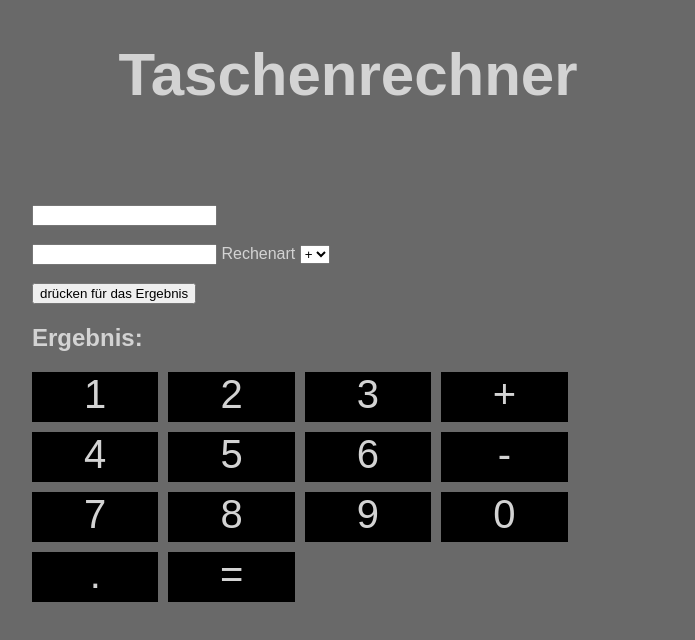
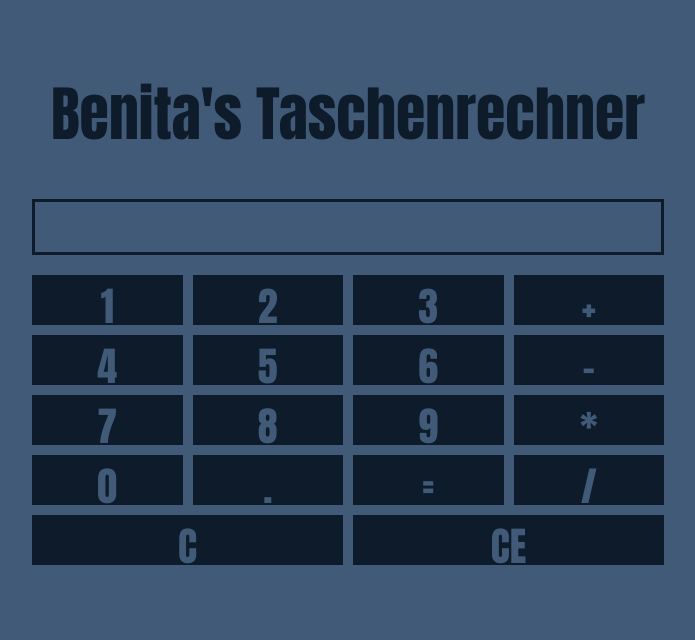
Before and after one commit to 1877tree/Praktikum, a plain HTML site: page javascript/index.html in a window 1280 px wide. Shown: the whole page, without its empty margins (292-987 px from the left). Drawn offline with Linux system fonts and the light colour scheme.

Commit message:
taschenrechner

```diff
--- a/javascript/index.html
+++ b/javascript/index.html
@@ -1,124 +1,40 @@
 <!DOCTYPE html>
 <head>
-	<style>
-		h1{
-			font-family: Arial,serif;
-			font-size: 60px;
-			font-weight: bold;
-			text-align: center;
-			color: lightgray;
-		}
+	<title>Benita's Taschenrechner</title>
+	<meta charset="utf-8">
 
-		.center {
-			margin: auto;
-			width: 50%;
-			padding: 20px;
-			font-family: Arial,serif;
-			color: lightgray;
-		}
-
-		.quadrat1{
-			position: relative;
-			font-size: 40px;
-			background-color: black;
-			color: lightgray;
-			width: 50px;
-			height: 50px;
-			text-align: center;
-            flex: 0 0 20%;
-		}
-
-		.quadrat_buttons {
-			display: flex;
-			flex-wrap: wrap;
-			gap: 10px;
-		}
-	</style>
-
-	<title>Benita's Taschenrechner</title>
+	<link href="style.css" rel="stylesheet">
 </head>
 
-<body style="background-color: dimgrey">
-	<h1>Taschenrechner</h1>
-	<br>
-	<br>
+<body style="background-color: #415a77">
 	<div class="center">
-		<input type="number" id="input1">
-		<br><br>
-		<input type="number" id="input2">
+		<h1>Benita's Taschenrechner</h1>
 
-		<label for="operators">Rechenart</label>
-		<select name="operators" id="operators">
-			<option value="+">+</option>
-			<option value="-">-</option>
-			<option value="*">*</option>
-			<option value="/">/</option>
-		</select>
-		<br><br>
+		<div id="input_calc"></div>
 
-		<button id="button" onclick="calculate()">dr&uumlcken f&uumlr das Ergebnis</button>
+		<div id="quadrat_buttons">
+			<button onclick="input(1)">1</button>
+			<button onclick="input(2)">2</button>
+			<button onclick="input(3)">3</button>
+			<button onclick="input('+')">+</button>
+			<button onclick="input(4)">4</button>
+			<button onclick="input(5)">5</button>
+			<button onclick="input(6)">6</button>
+			<button onclick="input('-')">-</button>
+			<button onclick="input(7)">7</button>
+			<button onclick="input(8)">8</button>
+			<button onclick="input(9)">9</button>
+			<button onclick="input('*')">*</button>
+			<button onclick="input(0)">0</button>
+			<button onclick="input('.')">.</button>
+			<button onclick="rechnen()">=</button>
+			<button onclick="input('/')">/</button>
 
-		<h2>Ergebnis:</h2>
-		<div id="result"></div>
-
-		<div class="quadrat_buttons">
-			<div class="quadrat1">
-				1
-			</div>
-
-			<div class="quadrat1">
-				2
-			</div>
-
-			<div class="quadrat1">
-				3
-			</div>
-
-			<div class="quadrat1">
-			+
-		</div>
-
-			<div class="quadrat1">
-				4
-			</div>
-
-			<div class="quadrat1">
-				5
-			</div>
-
-			<div class="quadrat1">
-				6
-			</div>
-
-			<div class="quadrat1">
-				-
-			</div>
-
-			<div class="quadrat1">
-				7
-			</div>
-
-			<div class="quadrat1">
-				8
-			</div>
-
-			<div class="quadrat1">
-				9
-			</div>
-
-			<div class="quadrat1">
-				0
-			</div>
-
-			<div class="quadrat1">
-				.
-			</div>
-
-			<div class="quadrat1">
-				=
-			</div>
+			<button onclick="input_delete_all()" class="delete">C</button>
+			<button onclick="input_delete_one()" class="delete">CE</button>
 		</div>
 	</div>
+
 	<script src="script.js"></script>
 </body>
 </html>
--- a/javascript/script.js
+++ b/javascript/script.js
@@ -1,34 +1,80 @@
+var numbers = []
+var number = ""
+var operator = ""
+
+function input(value) {
+	if (operator !== value) {
+		switch (value) {
+			case 1:
+			case 2:
+			case 3:
+			case 4:
+			case 5:
+			case 6:
+			case 7:
+			case 8:
+			case 9:
+			case 0:
+			case '.':
+				if (operator !== "") {
+					numbers.push(operator)
+					operator = ""
+				}
 
 
-function calculate() {
+				if (!((document.getElementById("input_calc").innerHTML.charAt(document.getElementById("input_calc").innerHTML.length - 1) === '.') && value === '.')) {
+					number += value;
+					document.getElementById("input_calc").innerHTML += value
+				}
 
-	let number1 =  parseInt(document.getElementById("input1").value)
-	let number2 = parseInt(document.getElementById("input2").value)
+				break;
+			case '+':
+			case '/':
+			case '-':
+			case '*':
+				if (number !== "") {
+					numbers.push(number);
+					number = "";
+				}
 
-	let operator = document.getElementById("operators").value
+				if (operator !== "") {
+					document.getElementById("input_calc").innerHTML= document.getElementById("input_calc").innerHTML.slice(0, -1)
+				}
 
+				operator = value;
+				document.getElementById("input_calc").innerHTML += operator
 
-	let result = 0
+				break;
+		}
+	}
+}
 
-	switch (operator) {
-		case "+":
-			result = number1 + number2
-			break;
-		case "-":
-			result = number1 - number2
-			break;
-		case "*":
-			result = number1 * number2
-			break;
-		case "/":
-			if(number2 === 0) {
-				alert("durch null darf man nicht teilen!")
-			} else {
-				result = number1 / number2
-			}
-			break;
+function input_delete_all() {
+	document.getElementById("input_calc").innerHTML = ""
+	numbers = []
+	number = ""
+	operator = ""
+}
 
+function input_delete_one() {
+	document.getElementById("input_calc").innerHTML= document.getElementById("input_calc").innerHTML.slice(0, -1)
+
+	var lastElement = numbers[numbers.length - 1];
+	console.log(lastElement)
+}
+
+function rechnen() {
+	if (number !== "") {
+		numbers.push(number)
+		number = ""
 	}
 
-	document.getElementById("result").innerHTML = result
+	var resultstring = ""
+	numbers.forEach((val) => {
+		resultstring += val
+	})
+
+	var result = eval(resultstring)
+
+	document.getElementById("input_calc").innerHTML += " = " + result
 }
--- /dev/null
+++ b/javascript/style.css
@@ -0,0 +1,58 @@
+* {
+	font-family: Impact;
+}
+
+h1 {
+	font-size: 60px;
+	text-align: center;
+	color: #0d1b2a;
+}
+
+.center {
+	margin: auto;
+	width: 50%;
+	padding: 20px;
+	color: #0d1b2a;
+}
+
+#quadrat_buttons button {
+	position: relative;
+	display: block;
+	font-size: 40px;
+	color: #415a77;
+	background-color: #0d1b2a;
+	width: 50px;
+	height: 50px;
+	text-align: center;
+	flex: 0 0 20%;
+	border: none;
+	flex-grow: 1;
+}
+
+#quadrat_buttons button:hover {
+	color: #0d1b2a;
+	cursor: pointer;
+	background-color: #415a77;
+	border: groove #0d1b2a;
+}
+
+#quadrat_buttons button.delete {
+	width: 100%;
+}
+
+
+#quadrat_buttons {
+	display: flex;
+	flex-wrap: wrap;
+	gap: 10px;
+	justify-content: center;
+}
+
+#input_calc {
+	text-align: center;
+	margin-bottom: 20px;
+	font-size: 26px;
+	height: 50px;
+	border: #0d1b2a 3px solid;
+	vertical-align: center;
+}
```
